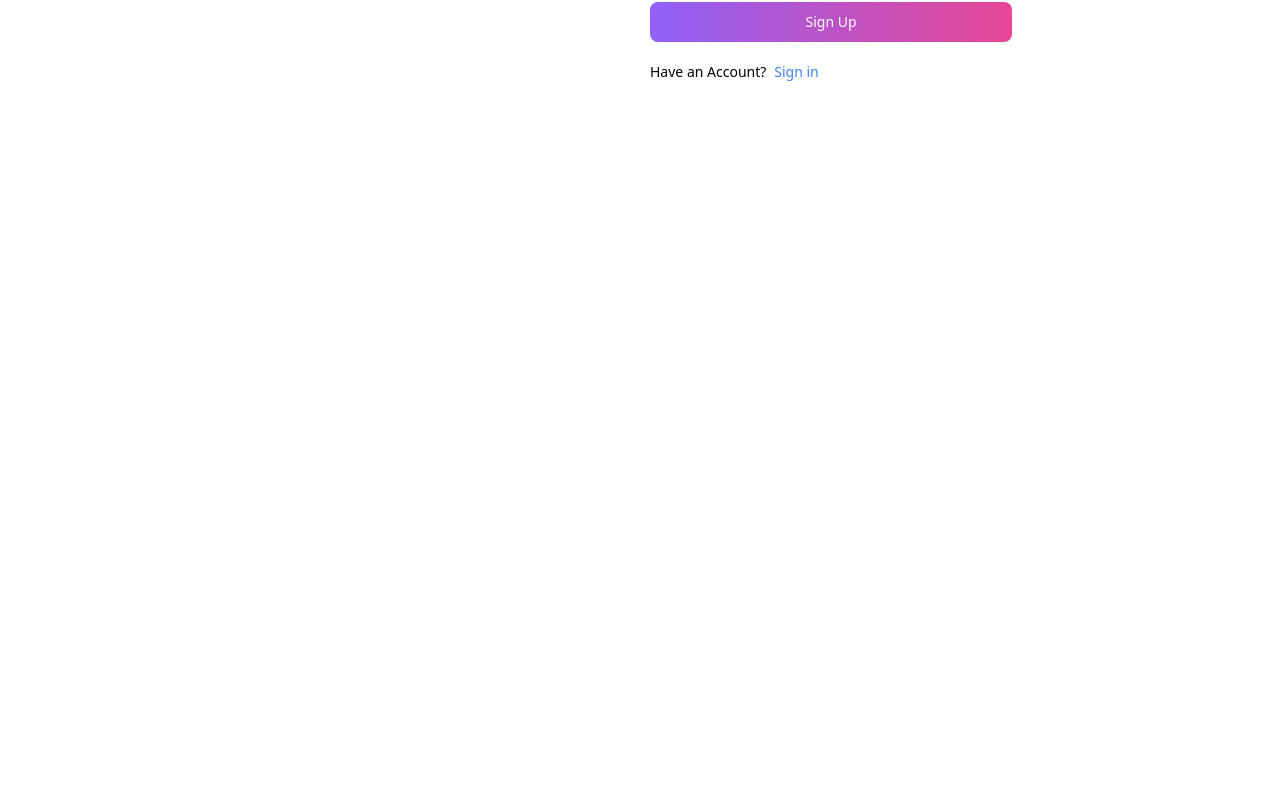
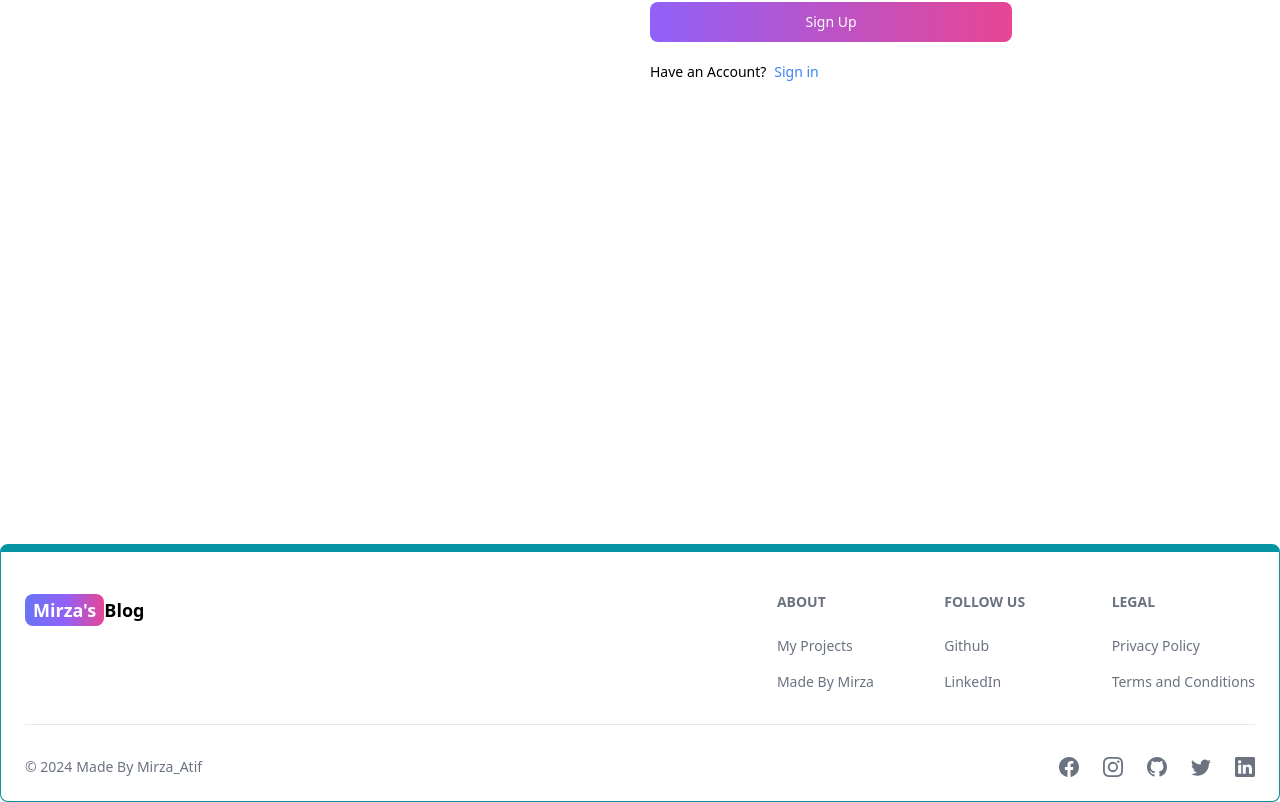
Before and after one commit to themirza001/Mern_Blog, a React (Vite) app in the folder client/: page /sign-up in a window 1280 px wide. Shown: the part 400-1202 px from the top of the page. Before the commit the page ends 944 px from the top, so only its background shows below. Built offline with nearby package versions, Linux system fonts and the light colour scheme.

Commit message:
Adding Footer Component

```diff
--- a/client/src/App.jsx
+++ b/client/src/App.jsx
@@ -6,6 +6,9 @@
 import SignIn from './pages/SignIn';
 import SignUp from './pages/SignUp';
 import Header from './Components/Header.jsx/Header';
+
+import FooterComponent from './Components/Header.jsx/FooterComponent';
+
 function App() {
   return (
     <BrowserRouter>
@@ -18,6 +21,7 @@
         <Route path="/dashboard" element={<Dashboard />} />
         <Route path="/projects" element={<Projects />} />
       </Routes>
+      <FooterComponent />
     </BrowserRouter>
   );
 }
--- /dev/null
+++ b/client/src/Components/Header.jsx/FooterComponent.jsx
@@ -0,0 +1,103 @@
+import { Footer } from 'flowbite-react';
+import { Link } from 'react-router-dom';
+import {
+  BsFacebook,
+  BsInstagram,
+  BsTwitter,
+  BsGithub,
+  BsLinkedin,
+} from 'react-icons/bs';
+function FooterComponent() {
+  return (
+    <Footer container className="border border-t-8 border-teal-500">
+      <div className="w-full  max-w-7xl mx-auto">
+        <div className="grid w-full justify-between sm:flex md:grid-cols-1 ">
+          <div className="mt-5">
+            <Link
+              to="/"
+              className="self-center whitespace-nowrap text-sm sm:text-lg font-semibold dark:text-white"
+            >
+              <span className="px-2 py-1 bg-gradient-to-r from-indigo-500 via-purple-500 to-pink-500 rounded-lg text-white">
+                {`Mirza's`}
+              </span>
+              Blog
+            </Link>
+          </div>
+          <div className="grid grid-cols-2 gap-8 mt-4 sm:grid-cols-3 sm:gap-6">
+            <div>
+              <Footer.Title title="About" />
+              <Footer.LinkGroup col>
+                <Footer.Link
+                  href="https://github.com/themirza001"
+                  target="blank"
+                  rel="noopener noreferrer"
+                >
+                  My Projects
+                </Footer.Link>
+                <Footer.Link href="#" target="blank" rel="noopener noreferrer">
+                  Made By Mirza
+                </Footer.Link>
+              </Footer.LinkGroup>
+            </div>
+            <div>
+              <Footer.Title title="Follow Us" />
+              <Footer.LinkGroup col>
+                <Footer.Link
+                  href="https://github.com/themirza001"
+                  target="blank"
+                  rel="noopener noreferrer"
+                >
+                  Github
+                </Footer.Link>
+                <Footer.Link
+                  href="https://www.linkedin.com/in/mirza-atif-beg-12b691239/"
+                  target="blank"
+                  rel="noopener noreferrer"
+                >
+                  LinkedIn
+                </Footer.Link>
+              </Footer.LinkGroup>
+            </div>
+            <div>
+              <Footer.Title title="Legal" />
+              <Footer.LinkGroup col>
+                <Footer.Link href="#" target="blank" rel="noopener noreferrer">
+                  Privacy Policy
+                </Footer.Link>
+                <Footer.Link href="#" target="blank" rel="noopener noreferrer">
+                  Terms and Conditions
+                </Footer.Link>
+              </Footer.LinkGroup>
+            </div>
+          </div>
+        </div>
+        <Footer.Divider />
+        <div className="w-full sm:flex sm:items-center sm:justify-between">
+          <Footer.Copyright
+            href="#"
+            by="Made By Mirza_Atif"
+            year={new Date().getFullYear()}
+          />
+          <div className="flex gap-6 sm:mt-0 mt-4 sm:justify-center">
+            <Footer.Icon href="#" icon={BsFacebook} />
+            <Footer.Icon href="#" icon={BsInstagram} />
+            <Footer.Icon
+              href="https://github.com/themirza001"
+              icon={BsGithub}
+            />
+            <Footer.Icon
+              href="https://twitter.com/ATIF__MIRZA"
+              icon={BsTwitter}
+            />
+            <Footer.Icon
+              href="https://www.linkedin.com/in/mirza-atif-beg-12b691239/"
+              icon={BsLinkedin}
+            />
+          </div>
+        </div>
+      </div>
+    </Footer>
+  );
+}
+
+export default FooterComponent;
--- a/client/src/Components/Header.jsx/Header.jsx
+++ b/client/src/Components/Header.jsx/Header.jsx
@@ -11,7 +11,7 @@
         className="self-center whitespace-nowrap text-sm sm:text-xl font-semibold dark:text-white"
       >
         <span className="px-2 py-1 bg-gradient-to-r from-indigo-500 to-pink-500 rounded-lg text-white">
-          Mirza's
+          {`Mirza's`}
         </span>
         Blog
       </Link>
```
